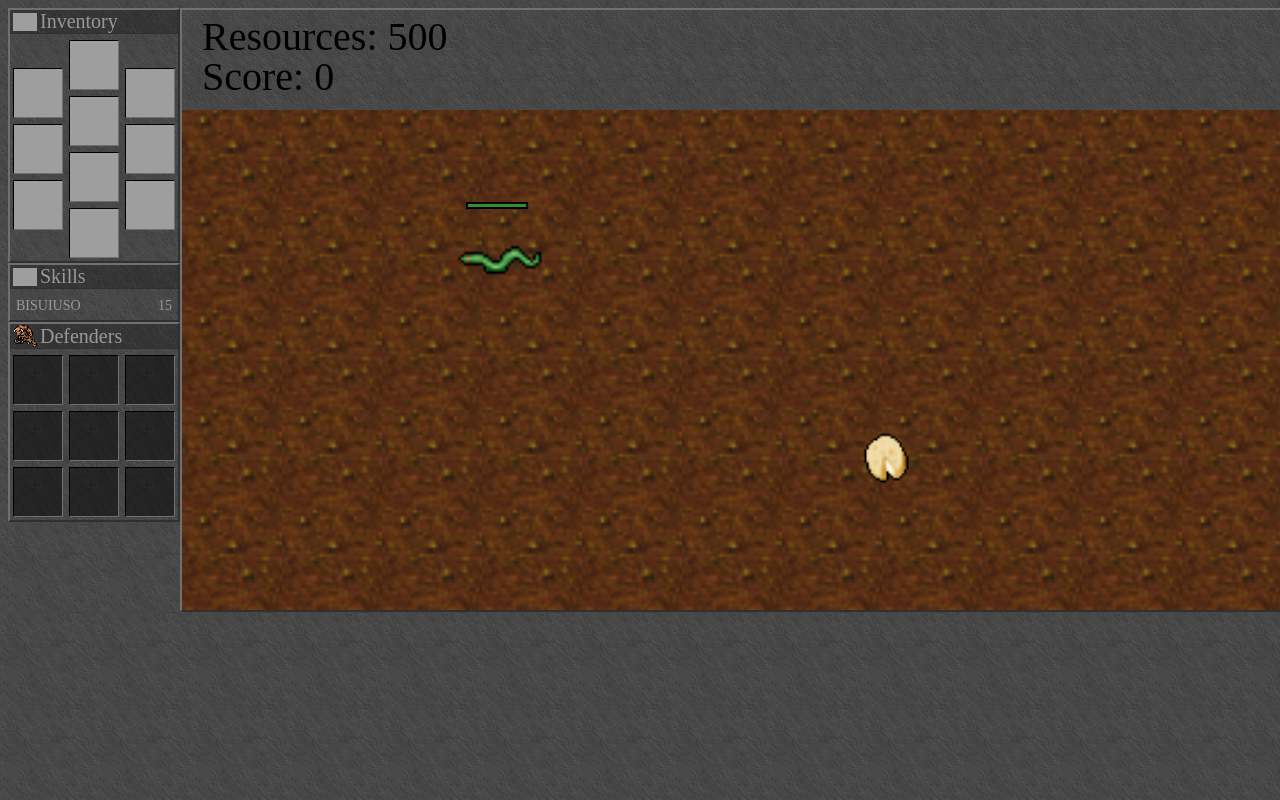
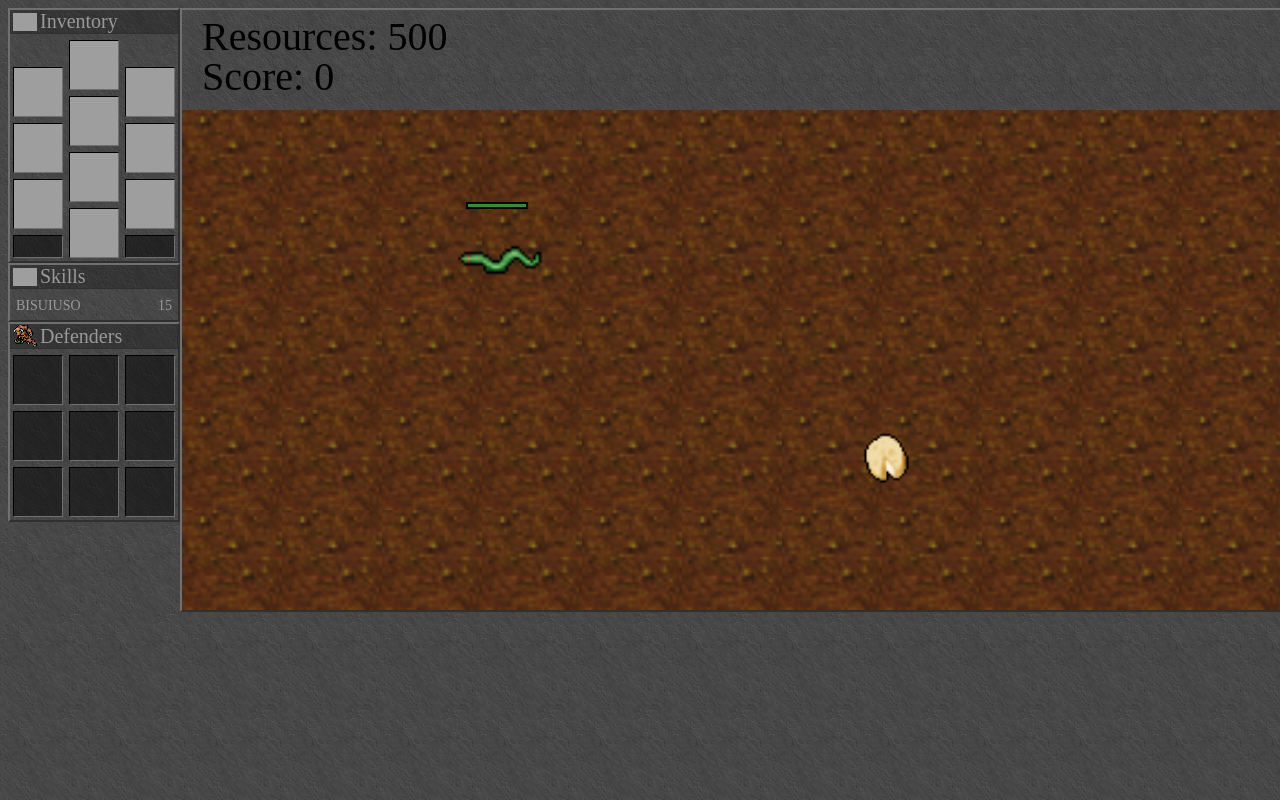
Before and after one commit to Joaomolin/Rookgaard-Defense, a plain HTML site: page index.html in a window 1280 px wide. Shown: the top 800 px of the page. Drawn offline with Linux system fonts and the light colour scheme; grey boxes are pictures that could not be loaded.

Commit message:
Add inventory half tile

```diff
--- a/index.html
+++ b/index.html
@@ -22,9 +22,11 @@
             <div class="inventoryTable">
 
                 <div class="inventoryColumn">
+                    <div class=" invTileHalfSize"></div>
                     <div class="invTileBorder darkBackground invTileSize" id="amuletSlot"><img class="invTileSize" id="amuletSlotImg"></div>
                     <div class="invTileBorder darkBackground invTileSize" id="weaponSlot"><img class="invTileSize" id="weaponSlotImg"></div>
                     <div class="invTileBorder darkBackground invTileSize" id="ringSlot"><img class="invTileSize" id="ringSlotImg"></div>
+                    <div class="invTileBorder darkBackground invTileHalfSize" id=""></div>
                 </div>
 
 
@@ -36,9 +38,11 @@
                 </div>
 
                 <div class="inventoryColumn">
+                    <div class=" invTileHalfSize"></div>
                     <div class="invTileBorder darkBackground invTileSize" id="bagSlot"><img class="invTileSize" id="bagSlotImg"></div>
                     <div class="invTileBorder darkBackground invTileSize" id="shieldSlot"><img class="invTileSize" id="shieldSlotImg"></div>
                     <div class="invTileBorder darkBackground invTileSize" id="ammoSlot"><img class="invTileSize" id="ammoSlotImg"></div>
+                    <div class="invTileBorder darkBackground invTileHalfSize" id=""></div>
                 </div>
             </div>
         </div>
--- a/style.css
+++ b/style.css
@@ -89,6 +89,18 @@ p{
     height: 48px;
 }
 
+.invTileHalfSize{
+    /* min 8vh */
+    min-width: 5vh;
+    min-height: 2vh;
+
+    max-width: 10vh;
+    max-height: 4vh;
+
+    width: 48px;
+    height: 21px;
+}
+
 canvas{
     image-rendering: pixelated;
 }
```
Also changed, not shown: assets/Transparent32x16.png (added).
